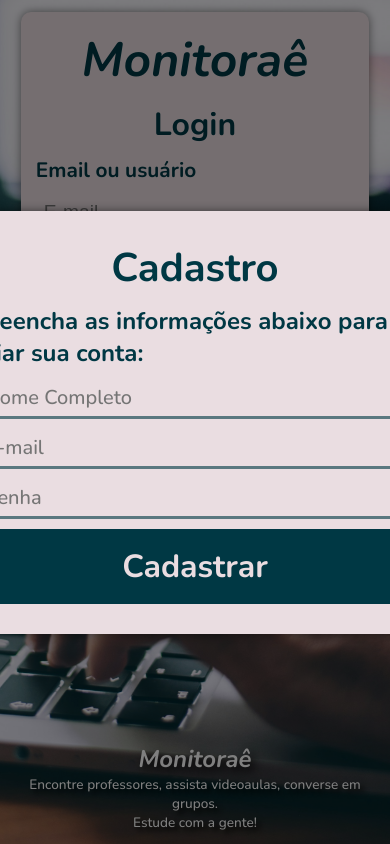
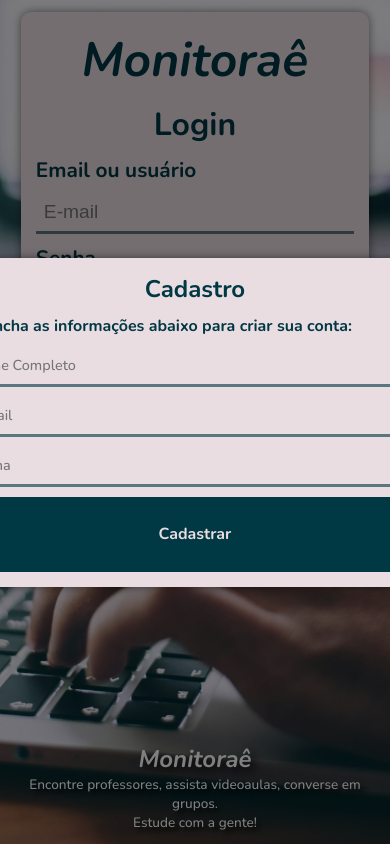
Before and after one commit to yeies/Monitorae, a plain HTML site: page index.html in a window 390 px wide. Both pictures are taken after a click on the link "Cadastre-se". Drawn offline with nearby package versions, Linux system fonts and the light colour scheme.

Commit message:
Update modal.css

```diff
--- a/styles/modal.css
+++ b/styles/modal.css
@@ -105,3 +105,27 @@
         width: 90%;
     }
 }
+
+@media (max-width: 480px) {
+    .modal-content {
+        width: 95%; /* Usa quase toda a tela para melhor visualização */
+        max-width: 350px; /* Reduz um pouco o tamanho máximo */
+        padding: 15px; /* Reduz o padding */
+    }
+
+    .modal h1 {
+        font-size: 1.5em; /* Diminui o tamanho do título */
+    }
+
+    .modal p {
+        font-size: 1em; /* Ajusta o tamanho do texto */
+    }
+
+    .modal input {
+        font-size: 0.9em;
+    }
+
+    .modal button {
+        font-size: 1em;
+    }
+}
```
